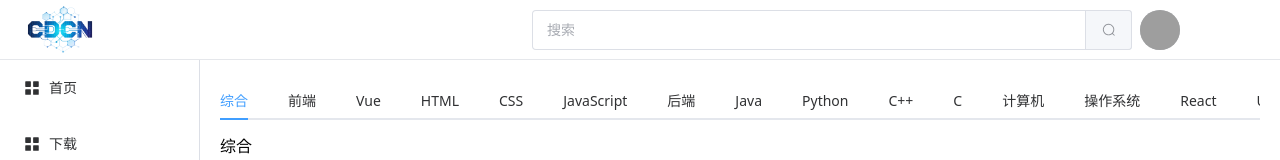
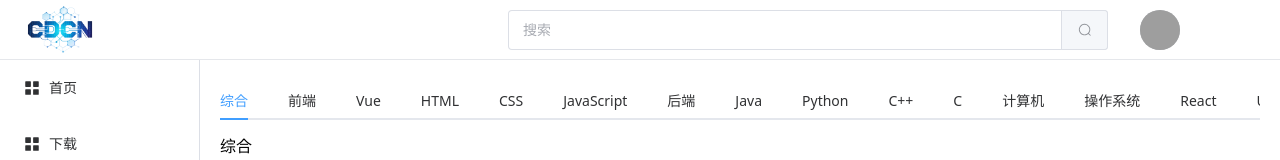
Before and after one commit to yinyuejunyuange/MyBlog_front, a Vue app: page /home in a window 1280 px wide. Shown: the top 160 px of the page. Built offline with nearby package versions, Linux system fonts and the light colour scheme; grey boxes are pictures that could not be loaded.

Commit message:
fix: 调整组件间距

```diff
--- a/src/components/Header/index.vue
+++ b/src/components/Header/index.vue
@@ -1,7 +1,7 @@
 <template>
   <div class="flex justify-between items-center h-full pr-0 md:pr-20">
     <img :src="logo" alt="logo" class="w-20 h-20" />
-    <div class="hidden md:flex items-center gap-2">
+    <div class="hidden md:flex items-center gap-8">
       <el-input
         v-model="input"
         placeholder="搜索"
```
